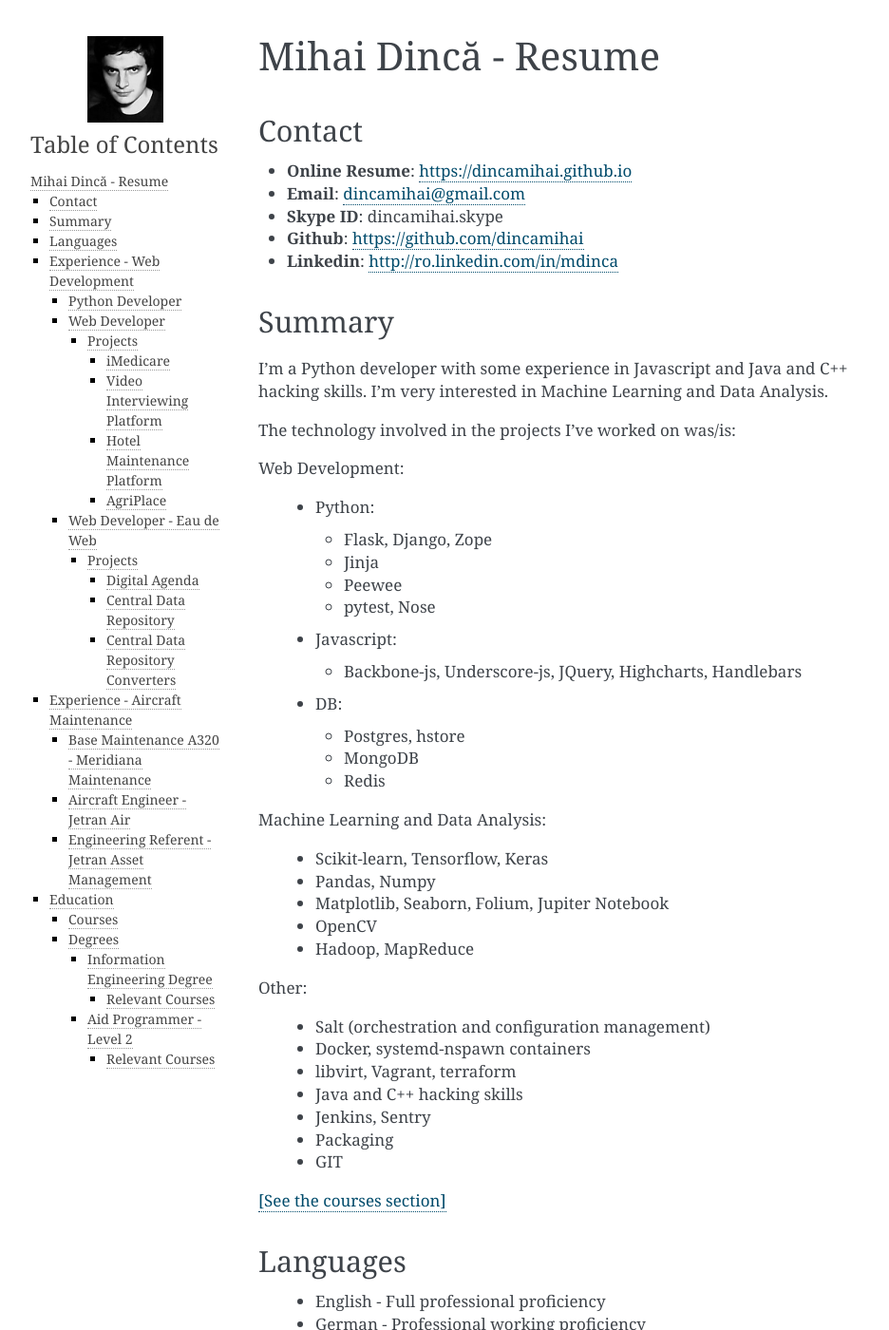
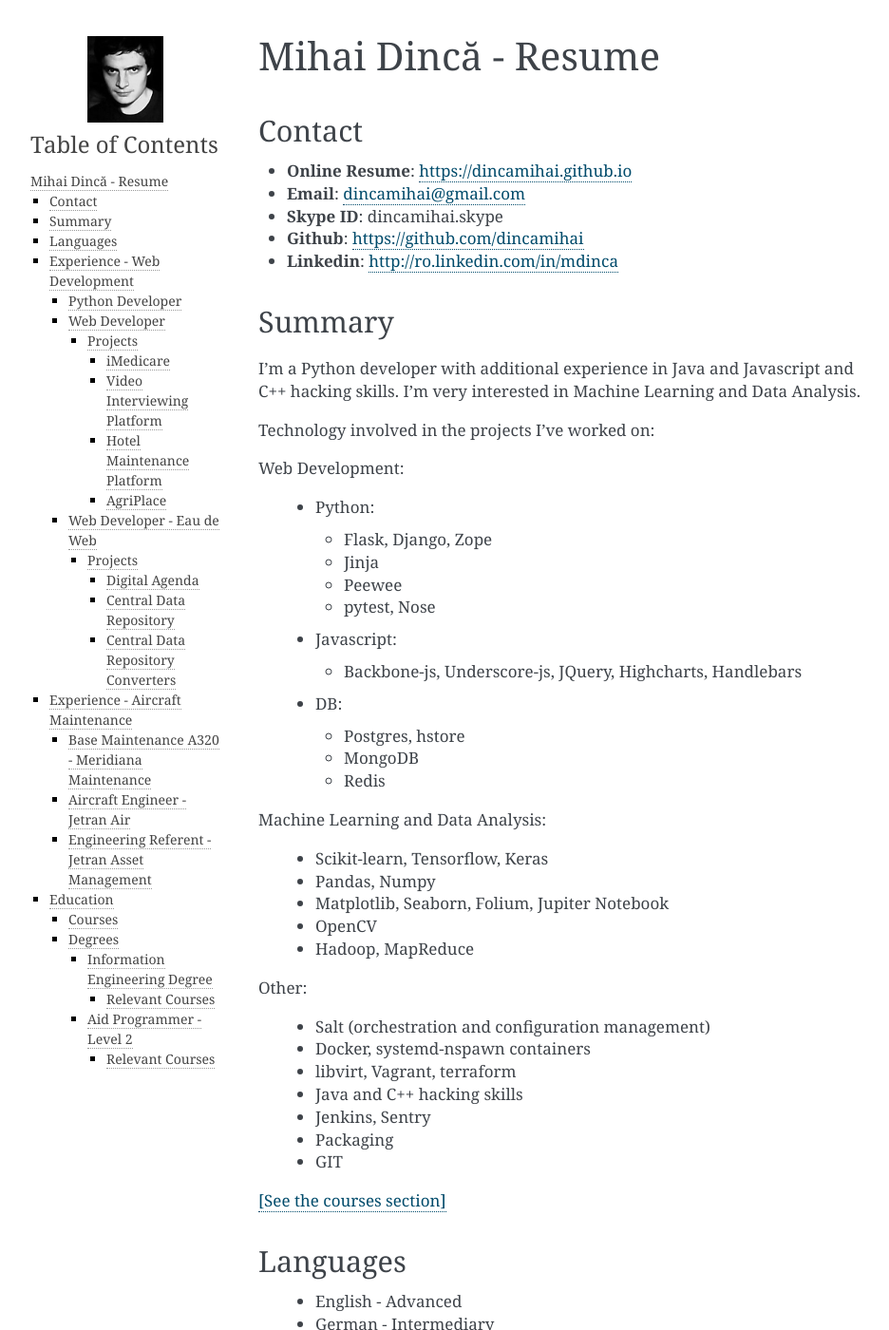
Before and after one commit to dincamihai/dincamihai.github.io, a Sphinx documentation site: the page built from source/index.rst, in a window 1280 px wide and 1400 px high. Shown: the whole window at 95% size, without its empty margins (148-1084 px from the left). Built offline with Sphinx 7.4.7, drawn with Linux system fonts in a browser that asks for light colours; some of the changed text lies outside the part shown.

Commit message:
Update courses

```diff
--- a/source/index.rst
+++ b/source/index.rst
@@ -15,10 +15,10 @@
 Summary
 -------
 
-I'm a Python developer with some experience in Javascript and Java and C++ hacking skills.
+I'm a Python developer with additional experience in Java and Javascript and C++ hacking skills.
 I'm very interested in Machine Learning and Data Analysis.
 
-The technology involved in the projects I've worked on was/is:
+Technology involved in the projects I've worked on:
 
 Web Development:
 
@@ -63,9 +63,9 @@
 Languages
 ---------
 
-    - English - Full professional proficiency
-    - German - Professional working proficiency
-    - Italian - Professional working proficiency
+    - English - Advanced
+    - German - Intermediary
+    - Italian - Intermediary
 
 
 Experience - Web Development
@@ -220,9 +220,13 @@
 Courses
 ^^^^^^^
 
-* Coursera - Data Visualization with Python
-* Coursera - Data Analysis with Python
-* Coursera - Python for Applied Data Science
+* `IBM - Applied Data Science Specialist <https://www.youracclaim.com/profile/badges/d8161db4-e51d-4914-8f0c-895481fba561>`_
+* `Coursera - IBM - Advanced Machine Learning and Signal Processing <https://www.coursera.org/account/accomplishments/verify/9BEMXNW7YM8D>`_
+* `Coursera - IBM - Fundamentals of Scalable Data Science <https://www.coursera.org/account/accomplishments/verify/P6ECMC9KJMQX>`_
+* `Coursera - IBM - Applied Data Science Capstone <https://www.coursera.org/account/accomplishments/verify/2NSFRX6K8GDJ>`_
+* `Coursera - IBM - Data Visualization with Python <https://www.coursera.org/account/accomplishments/verify/CR3DJYXKARLJ>`_
+* `Coursera - IBM - Data Analysis with Python <https://www.coursera.org/account/accomplishments/verify/JHVJ4DYQHSUZ>`_
+* `Coursera - IBM - Python for Applied Data Science <https://www.coursera.org/account/accomplishments/verify/DC2V8ERPZ7ZK>`_
 * Udacity - Self-Driving Car Engineer (Term1 completed)
 * `Coursera - Sequence Models <https://www.coursera.org/account/accomplishments/verify/SFVSAU7DWRP5>`_
 * `Coursera - Convolutional Neural Networks <https://www.coursera.org/account/accomplishments/verify/6G3R45CEH3NP>`_
```
